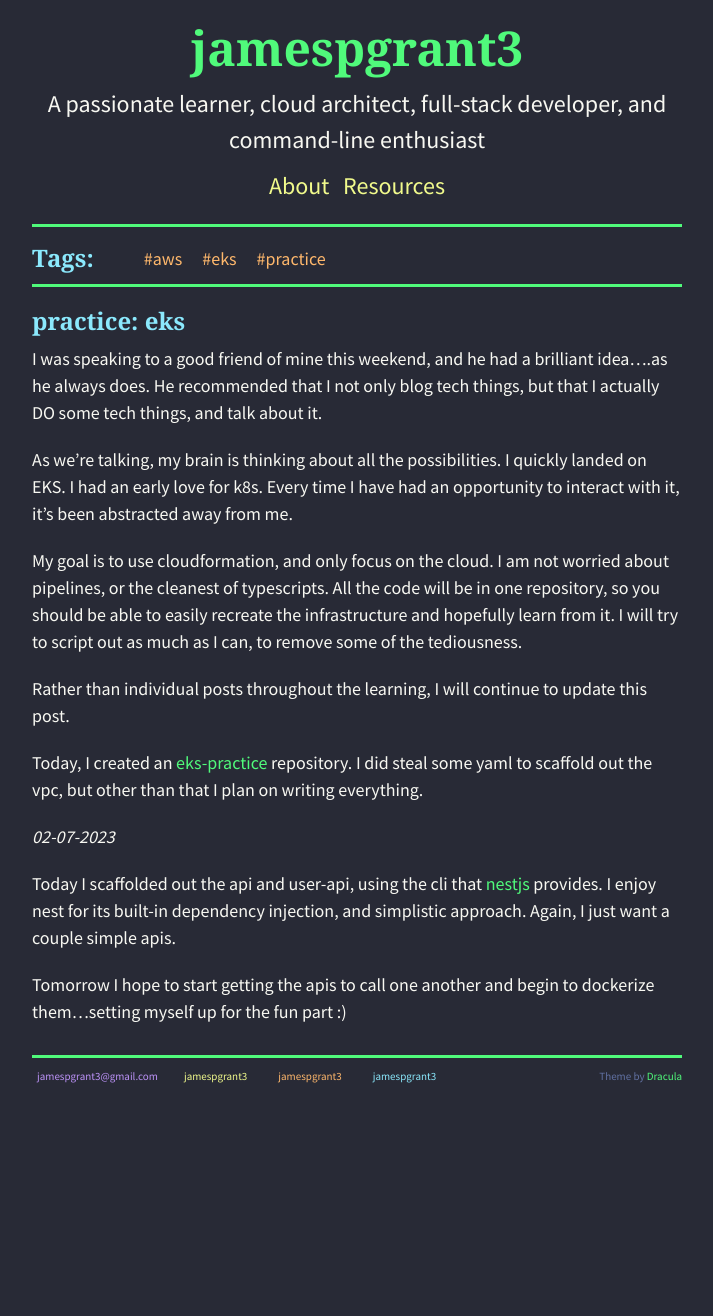
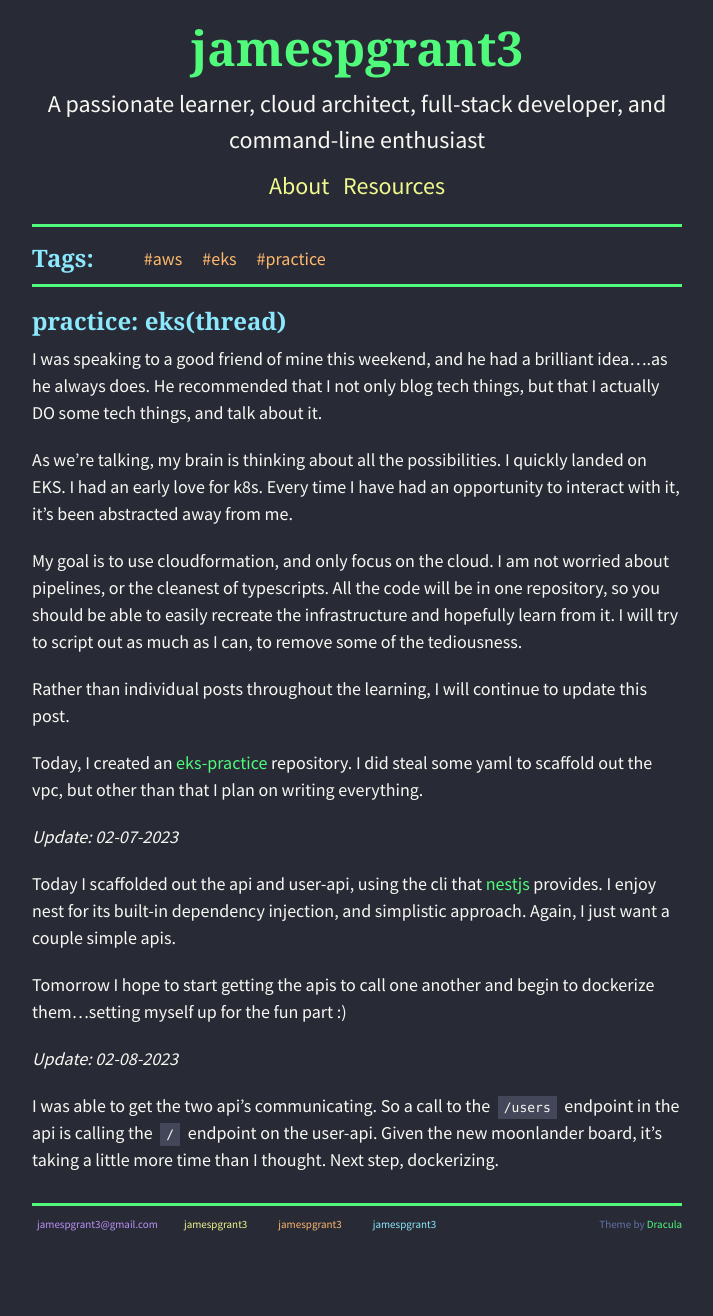
Before and after one commit to jamespgrant3/blog, a Jekyll site: the page built from _posts/2023-02-06-practice-eks-thread.md, in a window 1280 px wide. Shown: the whole page, without its empty margins (283-996 px from the left). Built offline with Jekyll 4.4.1, drawn with Linux system fonts in a browser that asks for light colours; nearby versions of some CDN libraries; before the commit the page ends 1168 px from its top, so only the background shows below that.

Commit message:
added 2/8 update

```diff
--- a/_posts/2023-02-06-practice-eks.md
+++ b/_posts/2023-02-06-practice-eks-thread.md
@@ -1,9 +1,9 @@
 ---
 layout: post
-title: "practice: eks"
+title: "practice: eks (thread)"
 tags: aws eks practice
 ---
-### practice: eks
+### practice: eks(thread)
 I was speaking to a good friend of mine this weekend, and he had a brilliant idea....as he always does. He recommended that I not only blog tech things, but that I actually DO some tech things, and talk about it.
 
 As we're talking, my brain is thinking about all the possibilities. I quickly landed on EKS. I had an early love for k8s. Every time I have had an opportunity to interact with it, it's been abstracted away from me.
@@ -14,8 +14,12 @@ Rather than individual posts throughout the learning, I will continue to update
 
 Today, I created an [eks-practice](https://github.com/jamespgrant3/eks-practice) repository. I did steal some yaml to scaffold out the vpc, but other than that I plan on writing everything.
 
-_02-07-2023_
+_Update: 02-07-2023_
 
 Today I scaffolded out the api and user-api, using the cli that [nestjs](https://nestjs.com) provides. I enjoy nest for its built-in dependency injection, and simplistic approach. Again, I just want a couple  simple apis.
 
 Tomorrow I hope to start getting the apis to call one another and begin to dockerize them...setting myself up for the fun part :)
+
+_Update: 02-08-2023_
+
+I was able to get the two api's communicating. So a call to the `/users` endpoint in the api is calling the `/` endpoint on the user-api. Given the new moonlander board, it's taking a little more time than I thought. Next step, dockerizing.
```
